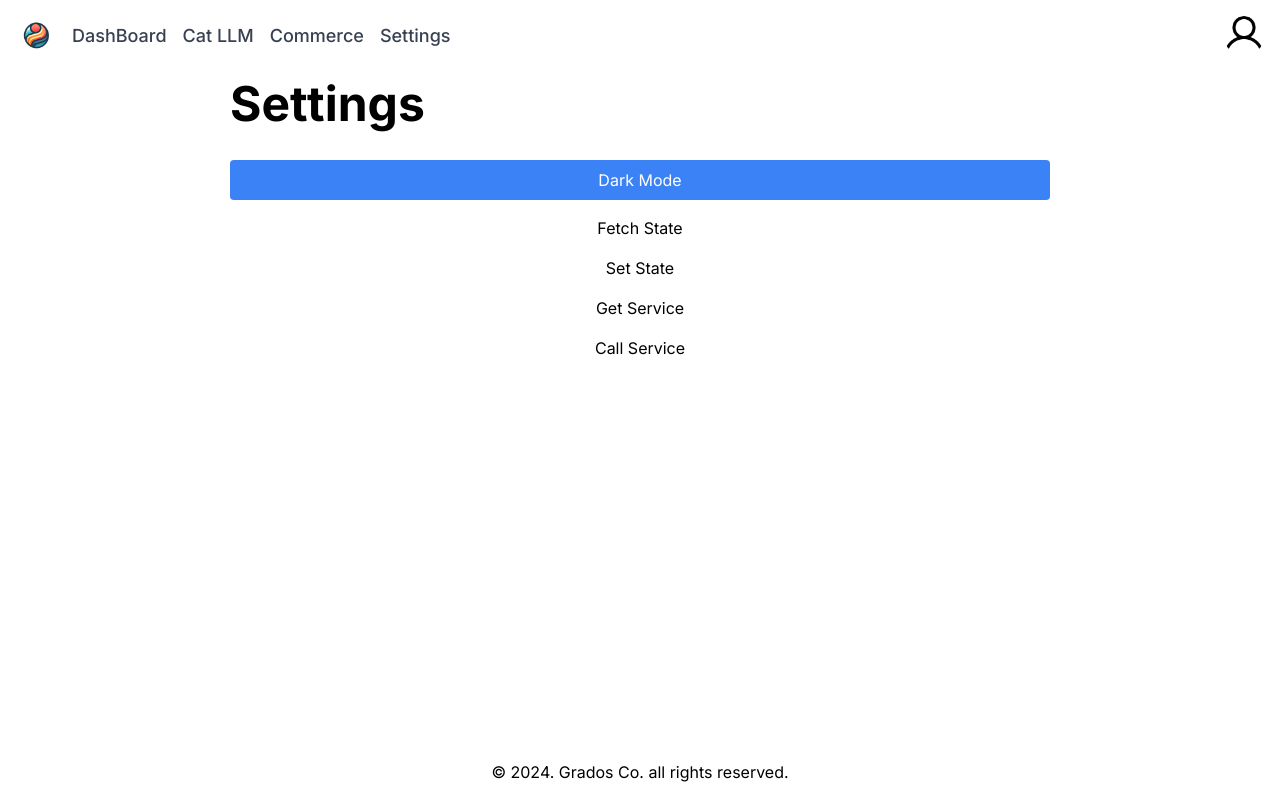
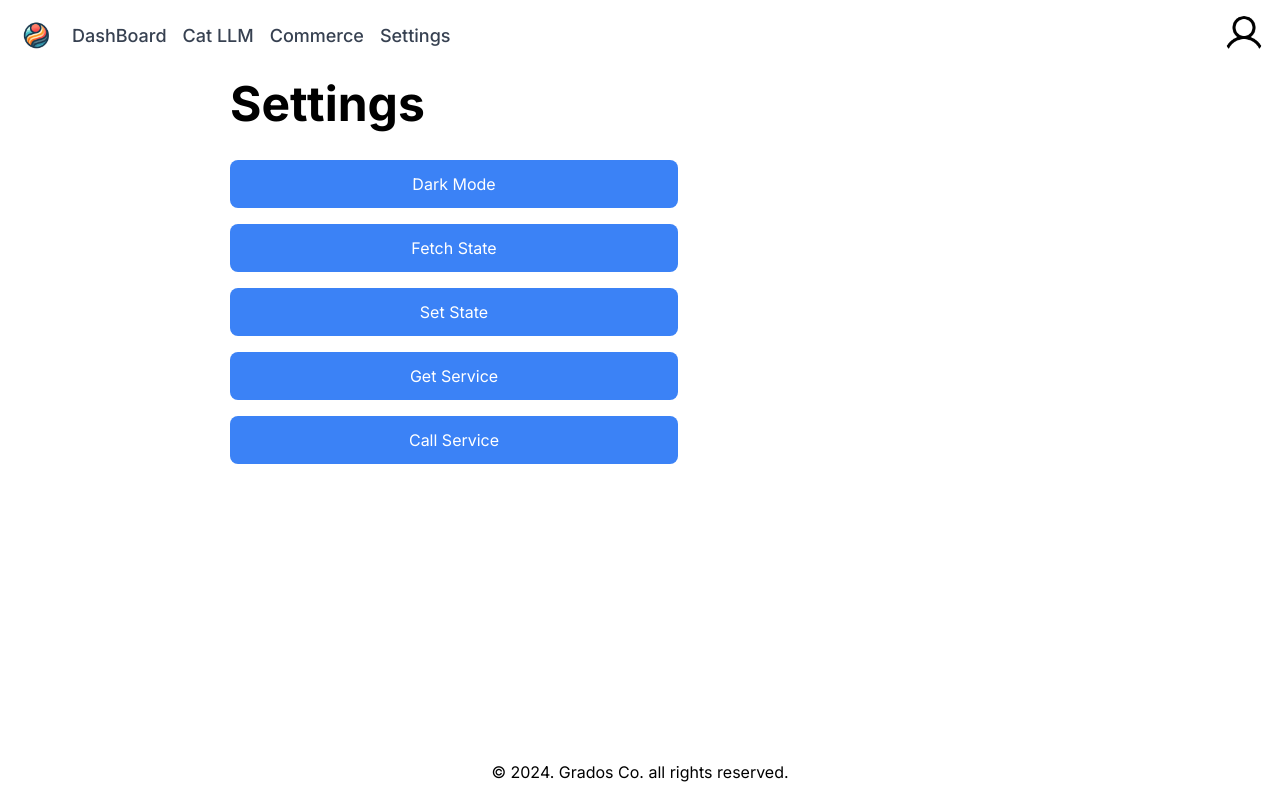
Before and after one commit to habaekk/CatSAMA_WLD, a Next.js app: page /settings in a window 1280 px wide. Built offline with nearby package versions, Linux system fonts and the light colour scheme; no server answers.

Commit message:
edit buttons on settings

```diff
--- a/app/components/DarkMode/DarkModeToggle.tsx
+++ b/app/components/DarkMode/DarkModeToggle.tsx
@@ -21,12 +21,20 @@ const DarkModeToggle = () => {
   };
 
   if (!isMounted) {
-    return <button className="mt-4 px-4 py-2 bg-gray-200 text-gray-800 rounded" disabled>Loading...</button>;
+    return (
+      <button
+        className="w-full max-w-md mt-4 px-4 py-3 bg-gray-200 text-gray-800 rounded"
+        disabled
+      >
+        Loading...
+      </button>
+    );
   }
 
   return (
-    <button onClick={toggleDarkMode}
-        className="mt-4 px-4 py-2 bg-blue-500 text-white rounded dark:bg-yellow-500"
+    <button
+      onClick={toggleDarkMode}
+      className="w-full max-w-md mt-4 px-4 py-3 bg-blue-500 text-white rounded-lg transition-colors duration-300 dark:bg-yellow-500"
     >
       {isDarkMode ? 'Light Mode' : 'Dark Mode'}
     </button>
--- a/app/components/HA_API/CallServiceButton.tsx
+++ b/app/components/HA_API/CallServiceButton.tsx
@@ -8,7 +8,9 @@ const CallServiceButton = ({ domain, service, serviceData }) => {
     };
 
     return (
-        <button onClick={handleCallService}>Call Service</button>
+        <button onClick={handleCallService}
+        className="w-full max-w-md bg-blue-500 text-white py-3 px-4 rounded-lg hover:bg-blue-600 transition-colors duration-300"
+        >Call Service</button>
     );
 };
 
--- a/app/components/HA_API/FetchStateButton.tsx
+++ b/app/components/HA_API/FetchStateButton.tsx
@@ -8,7 +8,9 @@ const FetchStateButton = ({ entityId }) => {
     };
 
     return (
-        <button onClick={handleFetchState}>Fetch State</button>
+        <button onClick={handleFetchState}
+        className='w-full max-w-md bg-blue-500 text-white py-3 px-4 rounded-lg hover:bg-blue-600 transition-colors duration-300'
+        >Fetch State</button>
     );
 };
 
--- a/app/components/HA_API/GetServiceButton.tsx
+++ b/app/components/HA_API/GetServiceButton.tsx
@@ -8,7 +8,9 @@ const FetchStateButton = () => {
     };
 
     return (
-        <button onClick={handleFetchState}>Get Service</button>
+        <button onClick={handleFetchState}
+        className="w-full max-w-md bg-blue-500 text-white py-3 px-4 rounded-lg hover:bg-blue-600 transition-colors duration-300"
+        >Get Service</button>
     );
 };
 
--- a/app/components/HA_API/SetStateButton.tsx
+++ b/app/components/HA_API/SetStateButton.tsx
@@ -8,7 +8,9 @@ const SetStateButton = ({ entityId, newState }) => {
     };
 
     return (
-        <button onClick={handleSetState}>Set State</button>
+        <button onClick={handleSetState}
+        className="w-full max-w-md bg-blue-500 text-white py-3 px-4 rounded-lg hover:bg-blue-600 transition-colors duration-300"
+        >Set State</button>
     );
 };
 
--- a/app/settings/page.tsx
+++ b/app/settings/page.tsx
@@ -1,3 +1,4 @@
+// Settings.js
 'use client';
 
 import React from 'react';
@@ -6,8 +7,6 @@ import FetchStateButton from '../components/HA_API/FetchStateButton';
 import SetStateButton from '../components/HA_API/SetStateButton';
 import GetServiceButton from '../components/HA_API/GetServiceButton';
 import CallServiceButton from '../components/HA_API/CallServiceButton';
-
-
 
 export default function Settings() {
   const entity = process.env.NEXT_PUBLIC_ENTITY;
```
